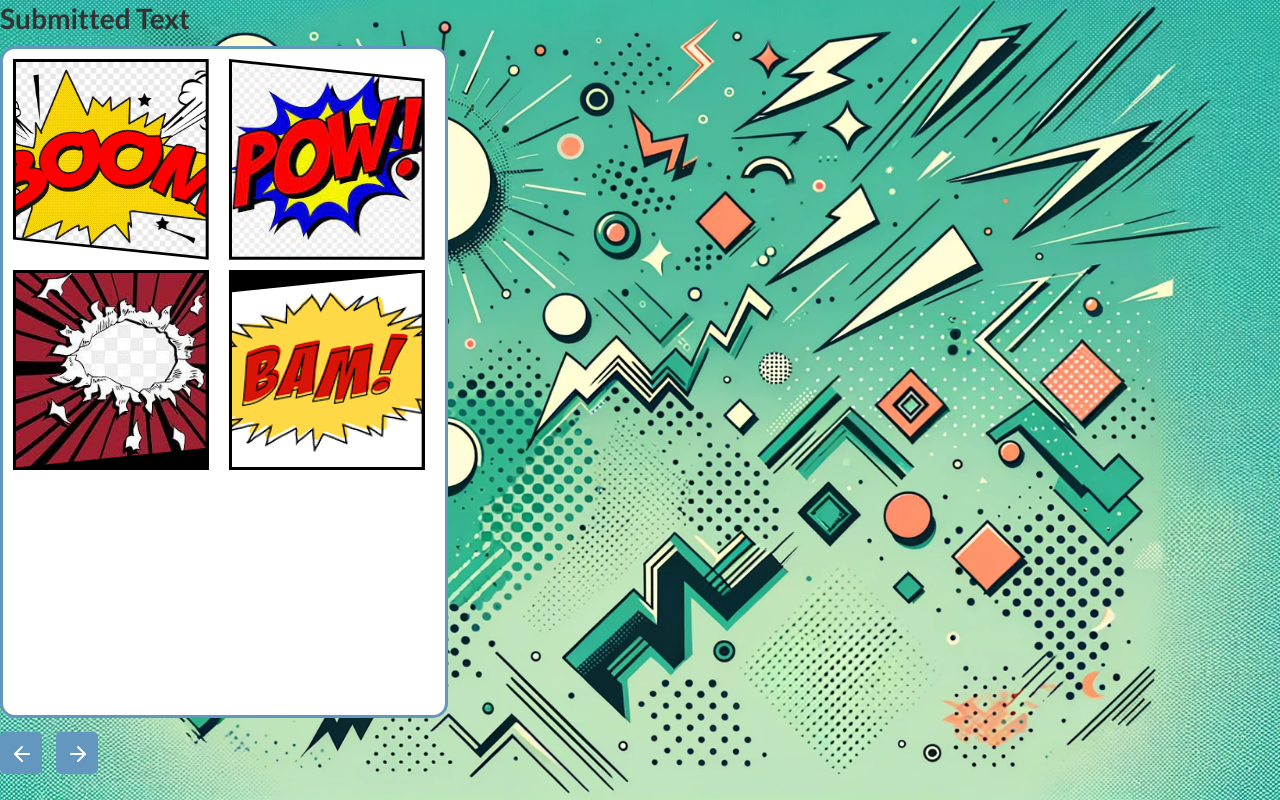
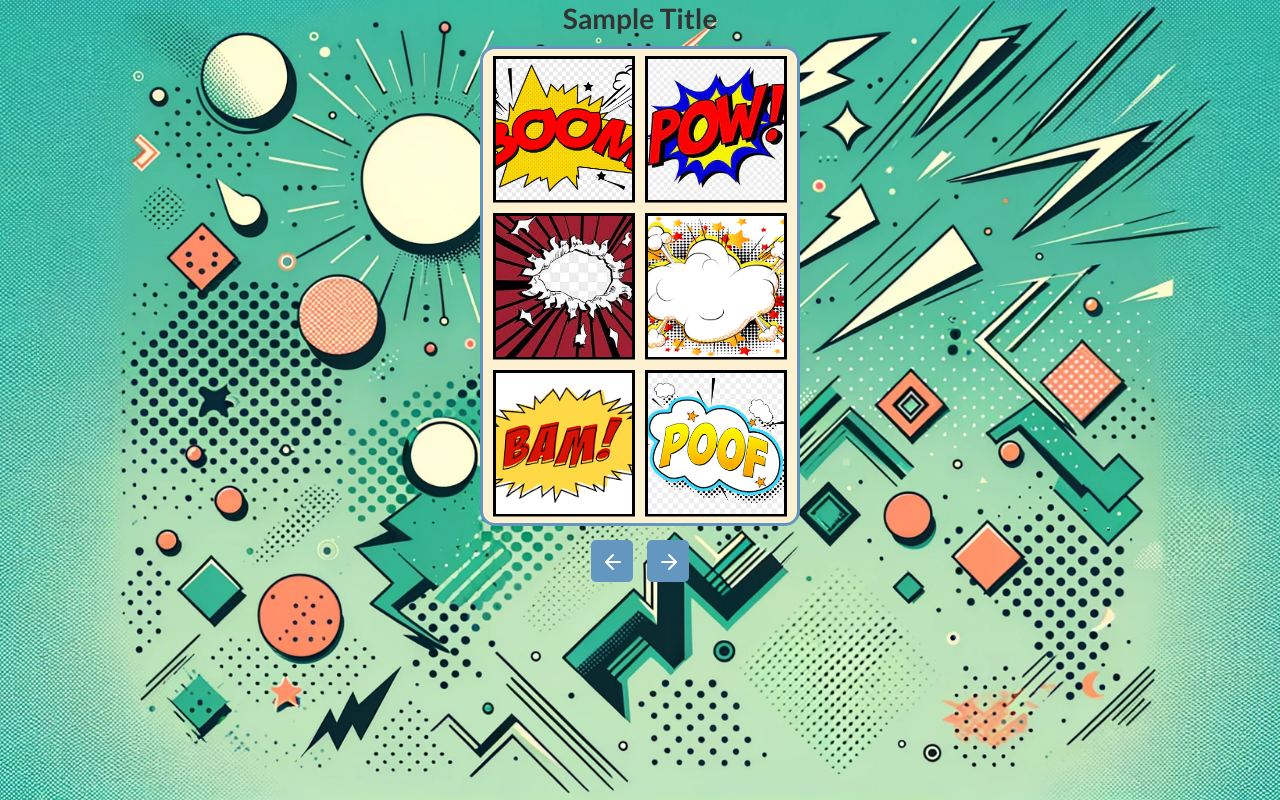
Before and after one commit to Stelath/comic-strip-frontend, a React (Create React App) app: page / in a window 1280 px wide. Both pictures are taken after typing "Sample" into the empty fields and a click on the button "Submit". Built offline with nearby package versions, Linux system fonts and the light colour scheme.

Commit message:
Changed Welcome and Comic Book Screens

```diff
--- a/src/CSS/pages.css
+++ b/src/CSS/pages.css
@@ -1,7 +1,7 @@
 .screen-container {
     display: grid;
     grid-template-columns: repeat(2, 1fr); /* Creates 4 columns */
-    grid-template-rows: repeat(2, 1fr); /* Creates 4 rows */
+    grid-template-rows: repeat(3, 1fr); /* Creates 4 rows */
     gap: 10px; /* Optional: Adds some space between grid items */
     padding: 10px; /* Optional: Adds some padding around the grid */
 }
@@ -31,6 +31,15 @@
     height: 100%;
     object-fit: cover;
     margin: 0;
+}
+
+.comic-frame.type-0 {
+    clip-path: polygon(100% 100%, 0% 100%, 0% 0%, 100% 0%);
+    border: 3px solid black;
+}
+
+.comic-frame-wrapper.type-0 {
+    clip-path: polygon(100% 100%, 0% 100%, 0% 0%, 100% 0%);
 }
 
 .comic-frame.type-1 {
--- a/src/CSS/welcome-page.css
+++ b/src/CSS/welcome-page.css
@@ -12,6 +12,7 @@
 body {
   font-family: Arial, sans-serif;
   background-color: #ff2f00;
+  min-height: 80vh;
 }
 
 /* Set styles for headings */
@@ -36,34 +37,46 @@ a:hover {
   text-decoration: underline;
 }
 
-.welcome-screen-container{
+.welcome-screen{
   align-items: center;
   justify-content: center;
-  margin-top: 10%;
+  /* margin-top: 10%; */
+}
+
+.background-box{
+  background-color: #9fcbee;
+  border-radius: 15px;
+  padding: 20px;
+  width: 35%;
+  margin-bottom: 20px;
+
+  margin: 0 auto;
+  margin-top: 20px; /* Updated margin-top value */
+  margin-bottom: 20px;
 }
 
 .comic-strip-header {
-  color: #9fcbee;
+  color: white;
   font-size: 4em;
   font-family: "BackIssues";
   text-align: center;
 }
 
-.strip-header-span{
+/* .strip-header-span{
   background-color: white;
-}
+} */
 
 .ask-prompt-header {
-  color: #9fcbee;
+  color: white;
   font-size: 2em;
   font-family: "BackIssues";
   text-align: center;
   margin-top: "20px";
 }
 
-.prompt-header-span{
+/* .prompt-header-span{
   background-color: white;
-}
+} */
 
 .centered-form{
   display: flex;
@@ -105,11 +118,18 @@ button:hover {
 }
 
 .comic-page {
-  width: 35%;
+  width: 25%; /* Set to 25 if you don't want to scroll */
   aspect-ratio: 2/3;
   border: 3px solid #6497bf;
   border-radius: 15px;
-  background-color: #ffffff;
+  background-color: #fef1d2;
+  display: flex;
+  justify-content: center;
+  align-items: center;
+  row-gap: 20px;
+  column-gap: 0px;
+  height: 100%;
+  margin: 0 auto;
 }
 
 .carousel-button-container {
@@ -139,3 +159,94 @@ button:hover {
   .input-box::placeholder {
     font-size: 1em; /* Adjust the font size as needed */
   }
+
+  .title-text{
+    font-size: 2em;
+    text-align: center;
+    margin-top: 30px;
+  }
+
+.compic-container{
+  display: flex;
+  justify-content: center;
+  align-items: center;
+  gap: 20px;
+  width: 25%;
+  height: auto;
+}
+
+.centered-form {
+  display: flex;
+  flex-direction: column;
+  align-items: center;
+  justify-content: center;
+
+}
+
+.submit-button-centering {
+  margin-top: 10px;
+  display: flex;
+  justify-content: center;
+  align-items: center;
+}
+
+.submit-button {
+  font-size: 4em;
+  width: 200px; /* Remove the quotes around the width value */
+  height: 50px; /* Remove the quotes around the height value */
+}
+
+.button-container {
+  margin-top: 20px;
+  width: 10%;
+}
+
+.carousel-button-container {
+  width: 7rem;
+  height: 5rem;
+  display: flex;
+  justify-content: center;
+  align-items: center;
+  gap: 1rem;
+  margin: 0 auto; /* Center the carousel button container horizontally */
+}
+
+.carousel-button-container button {
+  width: 3rem;
+  height: 3rem;
+  padding: 10px;
+}
+
+.input-box {
+  width: 50%;
+  height: 150px;
+  border: 3px solid #6497bf;
+  border-radius: 5px;
+  background-color: #9fcbee;
+}
+
+.input-box::placeholder {
+  font-size: 1em;
+}
+
+.title-text {
+  font-size: 2em;
+  text-align: center;
+  margin-top: 30px;
+}
+
+.compic-container {
+  display: flex;
+  justify-content: center;
+  align-items: center;
+  gap: 20px;
+  width: 25%;
+  height: auto;
+}
+
+.comic-page {
+  display: flex;
+  justify-content: center;
+  align-items: center;
+  gap: 20px;
+}
--- a/src/components/comic-book.jsx
+++ b/src/components/comic-book.jsx
@@ -3,7 +3,8 @@ import "@/css/pages.css";
 
 const ComicFrame = ({ image, type }) => {
   return (
-    <div className={`comic-frame-wrapper type-${type}`}>
+    <div>
+    {/* className={`comic-frame-wrapper type-${type}`}> */}
       <img
         alt="Comic Frame"
         className={`comic-frame type-${type}`}
@@ -17,8 +18,10 @@ export default function ComicPageFrames({images, layoutNumber}) {
   const layoutType = images.length;
   console.log(images);
   console.log(layoutType);
-  if (layoutType === 4) {
+  if (layoutType === 6) {
     switch (layoutNumber) {
+      case 0:
+        return (<LayoutFourZero images={images} />);
       case 1:
         return (<LayoutFourOne images={images} />);
       case 2:
@@ -38,6 +41,17 @@ export default function ComicPageFrames({images, layoutNumber}) {
   return <div></div>;
 }
 
+const LayoutFourZero = ({images}) => (
+  <div className="screen-container">
+    <ComicFrame image={images[0]} type={0} />
+    <ComicFrame image={images[1]} type={0} />
+    <ComicFrame image={images[2]} type={0} />
+    <ComicFrame image={images[3]} type={0} />
+    <ComicFrame image={images[4]} type={0} />
+    <ComicFrame image={images[5]} type={0} />
+  </div>
+);
+
 const LayoutFourOne = ({images}) => (
   <div className="screen-container">
     <ComicFrame image={images[0]} type={1} />
@@ -49,11 +63,12 @@ const LayoutFourOne = ({images}) => (
 
 const LayoutFourTwo = ({images}) => (
   <div className="screen-container">
-    <ComicFrame image={images[0]} type={1} />
-    <ComicFrame image={images[1]} type={2} />
-    <ComicFrame image={images[2]} type={3} />
-    <ComicFrame image={images[3]} type={4} />
+    <ComicFrame image={images[0]} type={0} />
+    <ComicFrame image={images[1]} type={0} />
+    <ComicFrame image={images[2]} type={5} />
+    <ComicFrame image={images[3]} type={6} />
   </div>
+
   //     <div>
   //         <Image src={images[0]} style={{ height: "300px" }} />
   //         <Image className="image-type-5" src={images[1]} />
--- a/src/pages/welcome-page.jsx
+++ b/src/pages/welcome-page.jsx
@@ -68,14 +68,16 @@ export default function MainLandingPage() {
     // </div>
     <Container>
       {!isSubmitted && (
-        <div>
-          <Container className="welcome-screen-container">
+        <div className="welcome-screen">
+          <div class="box" className="background-box">
+          {/* <Container className="welcome-screen-container"> */}
             <h1 className="comic-strip-header"><span className="strip-header-span">COMIC STRIP</span></h1>
             <h5 className="ask-prompt-header">
               <span className="prompt-header-span">
               Please enter a prompt to get started.
               </span>
             </h5>
+          </div>
           <Form className="centered-form">
             <Form.Control
               className="input-box"
@@ -96,17 +98,17 @@ export default function MainLandingPage() {
               </Button>
             </div>
           )}
-          </Container>
+        {/* </Container> */}
             </div>
       )}
       {isSubmitted && (
         <div>
-          <h1>Submitted Text</h1>
+          <h1 className="title-text">Sample Title</h1>
           <div id="comic-container">
             <div className="comic-page">
-                <ComicPageFrames images={["/images/img1.jpg", "/images/img2.jpg", "/images/img3.jpg", "/images/img4.png"]} layoutNumber={1} />
+                <ComicPageFrames images={["/images/img1.jpg", "/images/img2.jpg", "/images/img3.jpg", "/images/img5.png", "/images/img4.png", "images/img6.jpg"]} layoutNumber={0} />
             </div>
-            <div className="carousel-button-container">
+            <div className="carousel-button-container center">
               <button className="">
                 <ArrowLeft />
               </button>
```
Also changed, not shown: public/images/img6.jpg (added). Lines whose indentation alone changed are shown as unchanged.
